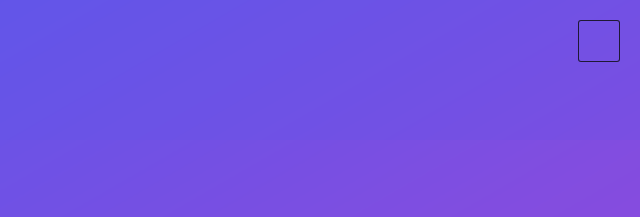
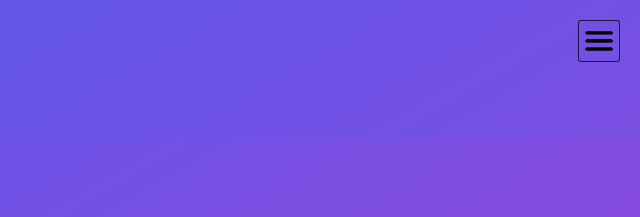
Before and after one commit to Pasitair/Pasitair.github.io, a plain HTML site: page index.html in a window 1280 px wide. Shown: the top 217 px of the page, 640-1280 px from the left. Drawn offline with nearby package versions, Linux system fonts and the light colour scheme.

Commit message:
Update media.css

```diff
--- a/styles/media.css
+++ b/styles/media.css
@@ -50,7 +50,7 @@
     top: 20px;
     right: 20px;
     position: absolute;
-    background: url("../assets/icons/menu.png");
+    background: url("../assets/menu.png");
     background-size: contain;
     background-position: center;
   }
```
